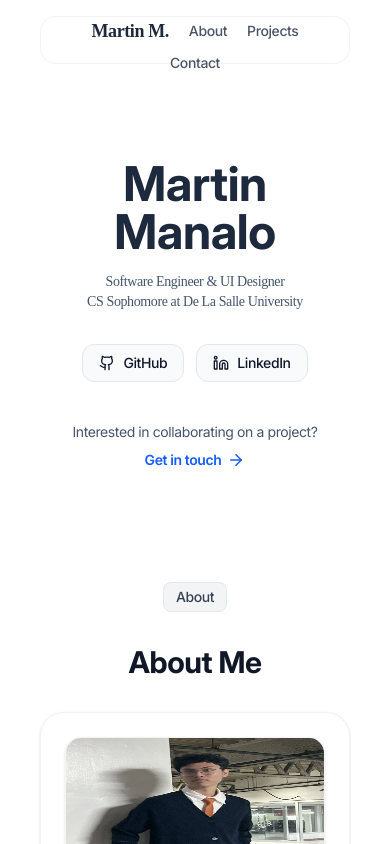
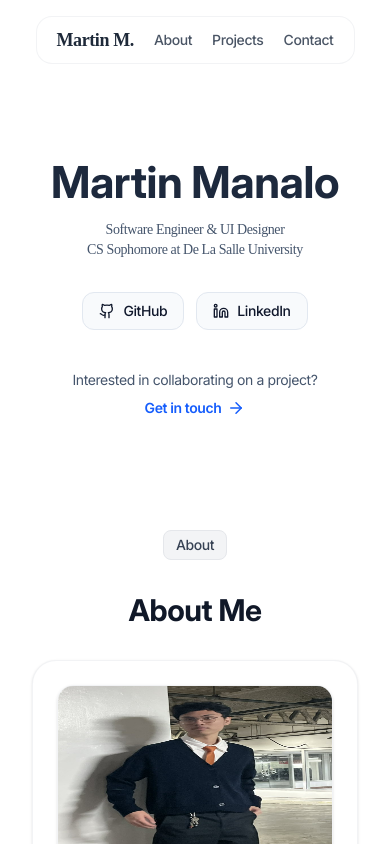
Before and after one commit to martinmnlx/portfolio, a React (Vite) app: page / in a window 390 px wide. Shown: the top 844 px of the page. Built offline with nearby package versions, Linux system fonts and the light colour scheme; a web font is replaced by a local one.

Commit message:
hero section

```diff
--- a/src/components/main/HeroSection.jsx
+++ b/src/components/main/HeroSection.jsx
@@ -26,7 +26,7 @@ function HeroSection({ id }) {
       {/* 1. The Name */}
       <motion.h1
         {...fadeInUp}
-        className='text-5xl md:text-9xl font-body font-bold text-center mb-4 text-slate-800'
+        className='text-[2.75rem]/[1] md:text-9xl font-body font-bold text-center mb-4 text-slate-800'
       >
         Martin Manalo
       </motion.h1>
--- a/src/pages/MainPage.jsx
+++ b/src/pages/MainPage.jsx
@@ -10,7 +10,7 @@ import Footer from "../components/Footer";
 function MainPage() {
   return (
     <>
-      <div className='flex flex-col items-center px-6'>
+      <div className='flex flex-col items-center px-4'>
         <NavBar />
 
         <HeroSection id="hero"/>
```
